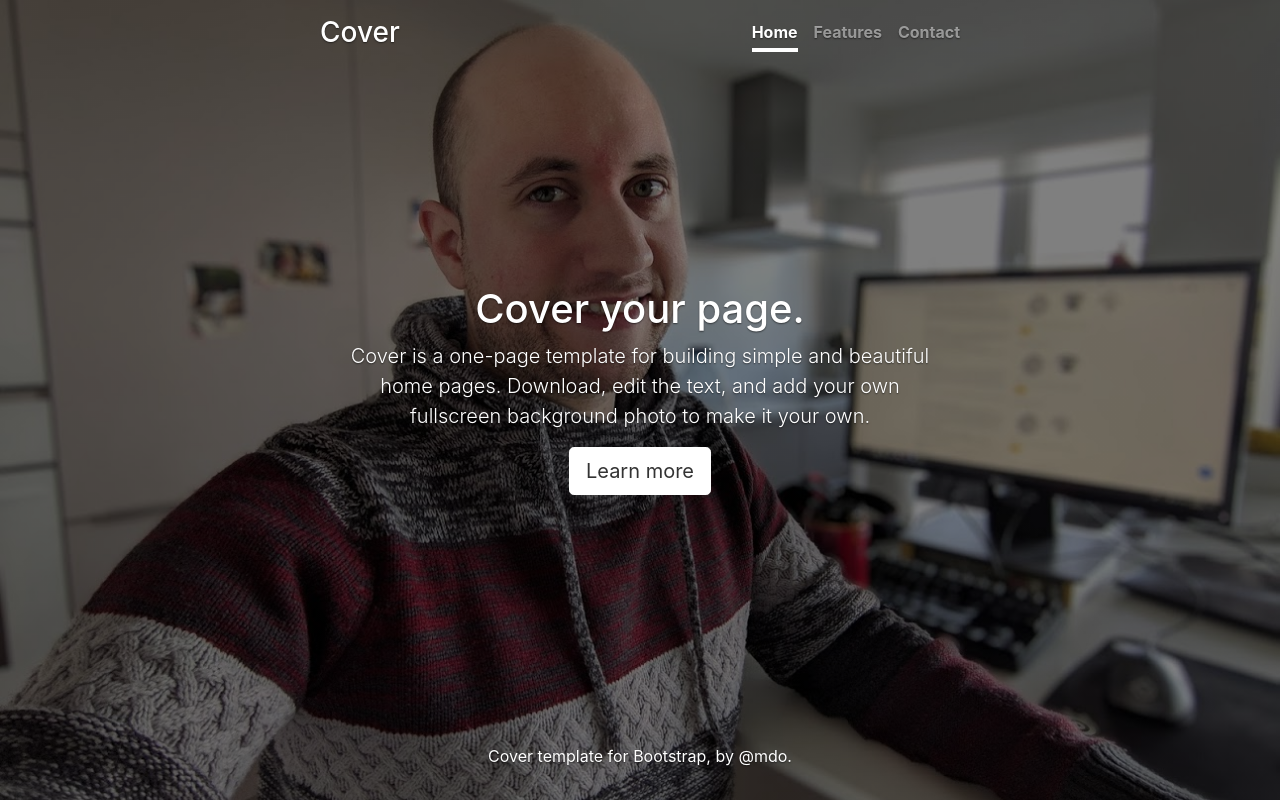
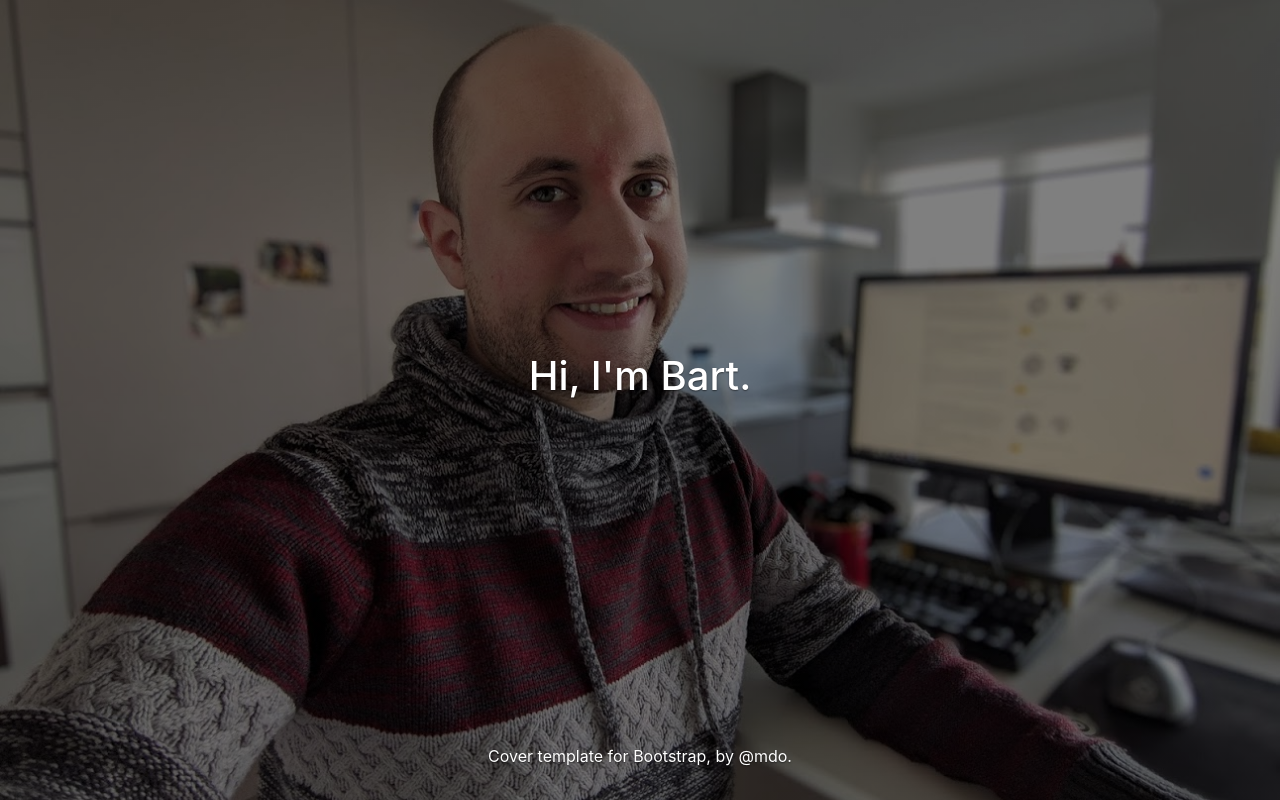
Before and after one commit to BartOutOfTheBox/Homepage, an Angular app: page / in a window 1280 px wide. Built offline with nearby package versions, Linux system fonts and the light colour scheme.

Commit message:
closes #20, closes #21

```diff
--- a/src/app/cover/cover.component.html
+++ b/src/app/cover/cover.component.html
@@ -1,5 +1,2 @@
-<h1 class="cover-heading">Cover your page.</h1>
-<p class="lead">Cover is a one-page template for building simple and beautiful home pages. Download, edit the text, and add your own fullscreen background photo to make it your own.</p>
-<p class="lead">
-  <a href="#" class="btn btn-lg btn-secondary">Learn more</a>
-</p>
+<h1 class="cover-heading">Hi, I'm Bart.</h1>
+<!--<p class="lead">I like doing stuff.</p>-->
--- a/src/app/header/header.component.html
+++ b/src/app/header/header.component.html
@@ -1,8 +1,8 @@
-<div class="inner">
+<!--<div class="inner">
   <h3 class="masthead-brand">Cover</h3>
   <nav class="nav nav-masthead justify-content-center">
     <a class="nav-link active" href="#">Home</a>
     <a class="nav-link" href="#">Features</a>
     <a class="nav-link" href="#">Contact</a>
   </nav>
-</div>
+</div>-->
```
